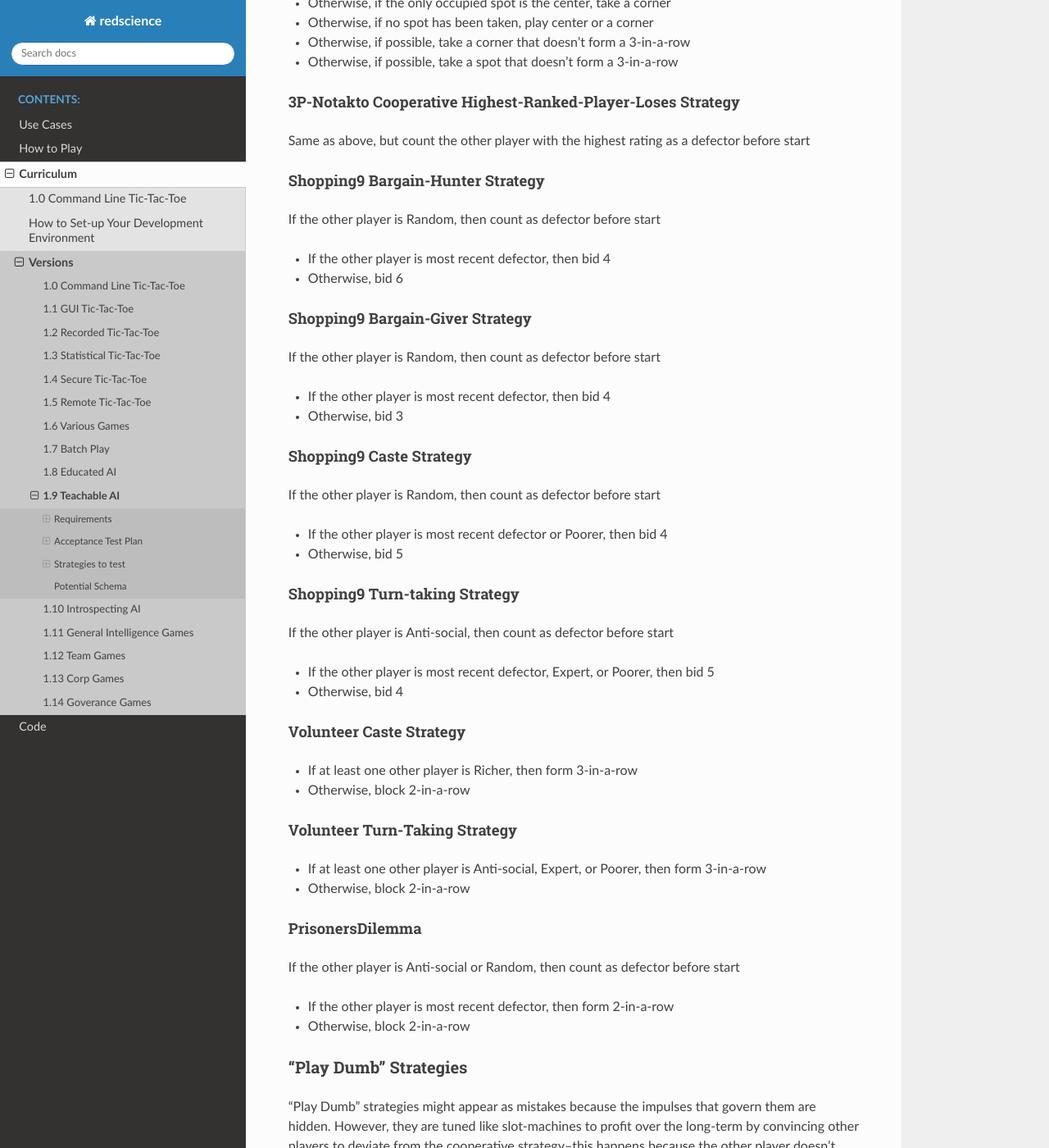
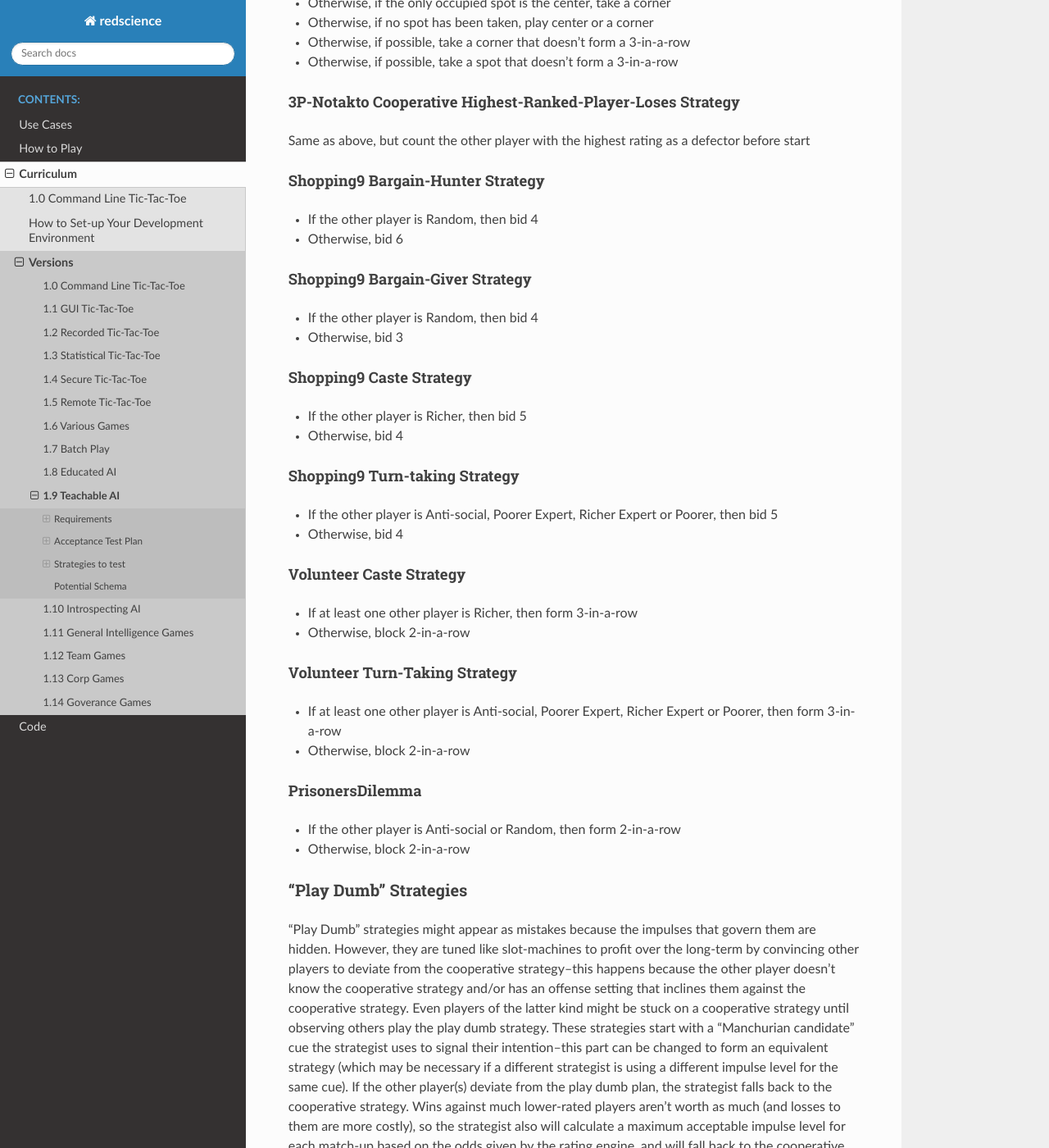
Before and after one commit to ChrisSantosLang/redscience, a Sphinx documentation site: the page built from docs/source/releases/teachable.rst, in a window 1280 px wide and 1400 px high, scrolled down 6158 px. Shown: the whole window at 82% size. Built offline with Sphinx 7.4.7 and the Read the Docs theme 2.0.0, drawn with Linux system fonts in a browser that asks for light colours.

Commit message:
Update teachable.rst

```diff
--- a/docs/source/releases/teachable.rst
+++ b/docs/source/releases/teachable.rst
@@ -350,34 +350,31 @@ as a defector before start
 Shopping9 Bargain-Hunter Strategy
 ^^^^^^^^^^^^^^^^^^^^^^^^^^^^^^^^^
 
-If the other player is Random, then count as defector before start
+* If the other player is Random, then bid 4
+* Otherwise, bid 6
 
-* If the other player is most recent defector, then bid 4
-* Otherwise, bid 6
 
 Shopping9 Bargain-Giver Strategy
 ^^^^^^^^^^^^^^^^^^^^^^^^^^^^^^^^
 
-If the other player is Random, then count as defector before start
+* If the other player is Random, then bid 4
+* Otherwise, bid 3
 
-* If the other player is most recent defector, then bid 4
-* Otherwise, bid 3
 
 Shopping9 Caste Strategy
 ^^^^^^^^^^^^^^^^^^^^^^^^
 
-If the other player is Random, then count as defector before start
+* If the other player is Richer, then bid 5
+* Otherwise, bid 4
 
-* If the other player is most recent defector or Poorer, then bid 4
-* Otherwise, bid 5
 
 Shopping9 Turn-taking Strategy
 ^^^^^^^^^^^^^^^^^^^^^^^^^^^^^^
 
-If the other player is Anti-social, then count as defector before start
+* If the other player is Anti-social, Poorer Expert, Richer Expert
+  or Poorer, then bid 5
+* Otherwise, bid 4
 
-* If the other player is most recent defector, Expert, or Poorer, then bid 5
-* Otherwise, bid 4
 
 Volunteer Caste Strategy
 ^^^^^^^^^^^^^^^^^^^^^^^^^^^^^^
@@ -385,20 +382,19 @@ Volunteer Caste Strategy
 * If at least one other player is Richer, then form 3-in-a-row
 * Otherwise, block 2-in-a-row
 
+
 Volunteer Turn-Taking Strategy
 ^^^^^^^^^^^^^^^^^^^^^^^^^^^^^^
 
-* If at least one other player is Anti-social, Expert, or Poorer,
-  then form 3-in-a-row
+* If at least one other player is Anti-social, Poorer Expert, Richer
+  Expert or Poorer, then form 3-in-a-row
 * Otherwise, block 2-in-a-row
+
 
 PrisonersDilemma
 ^^^^^^^^^^^^^^^^
 
-If the other player is Anti-social or Random, then count as
-defector before start
-
-* If the other player is most recent defector, then form 2-in-a-row
+* If the other player is Anti-social or Random, then form 2-in-a-row
 * Otherwise, block 2-in-a-row
 
 
```
